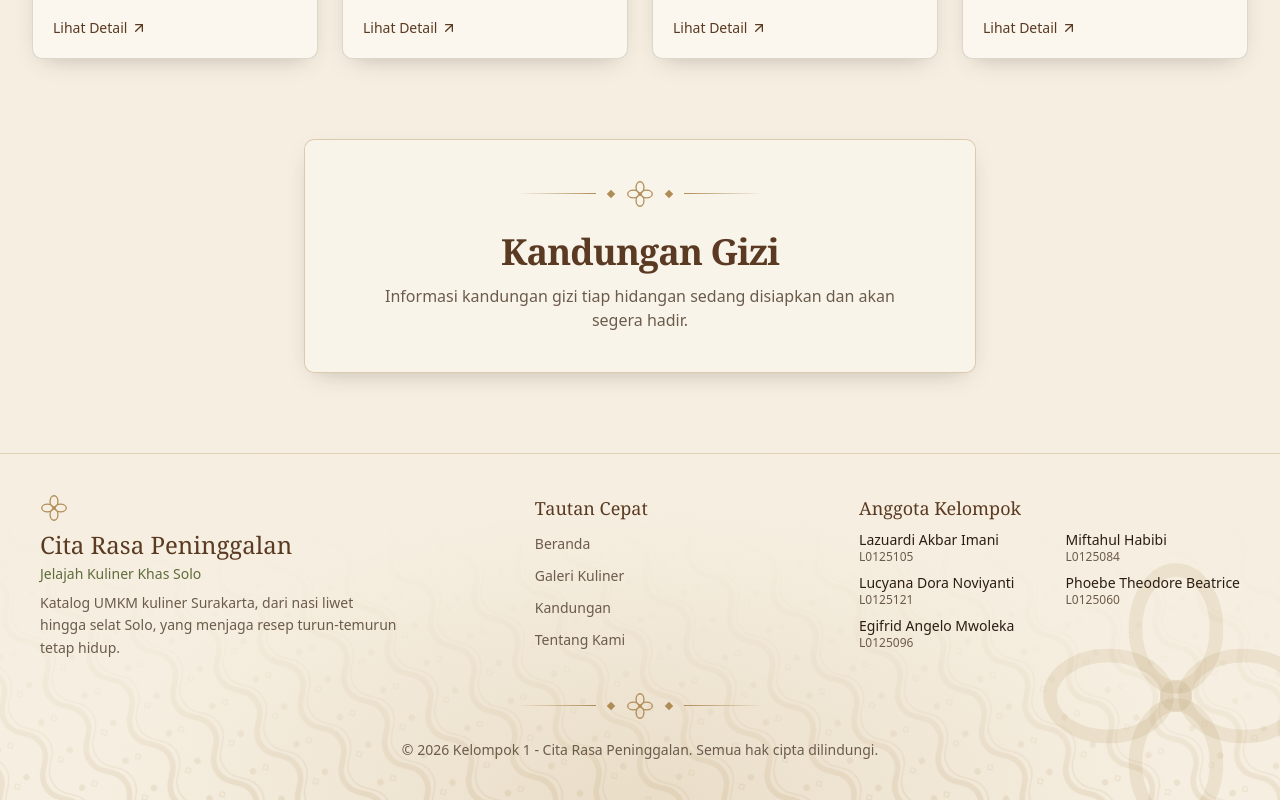
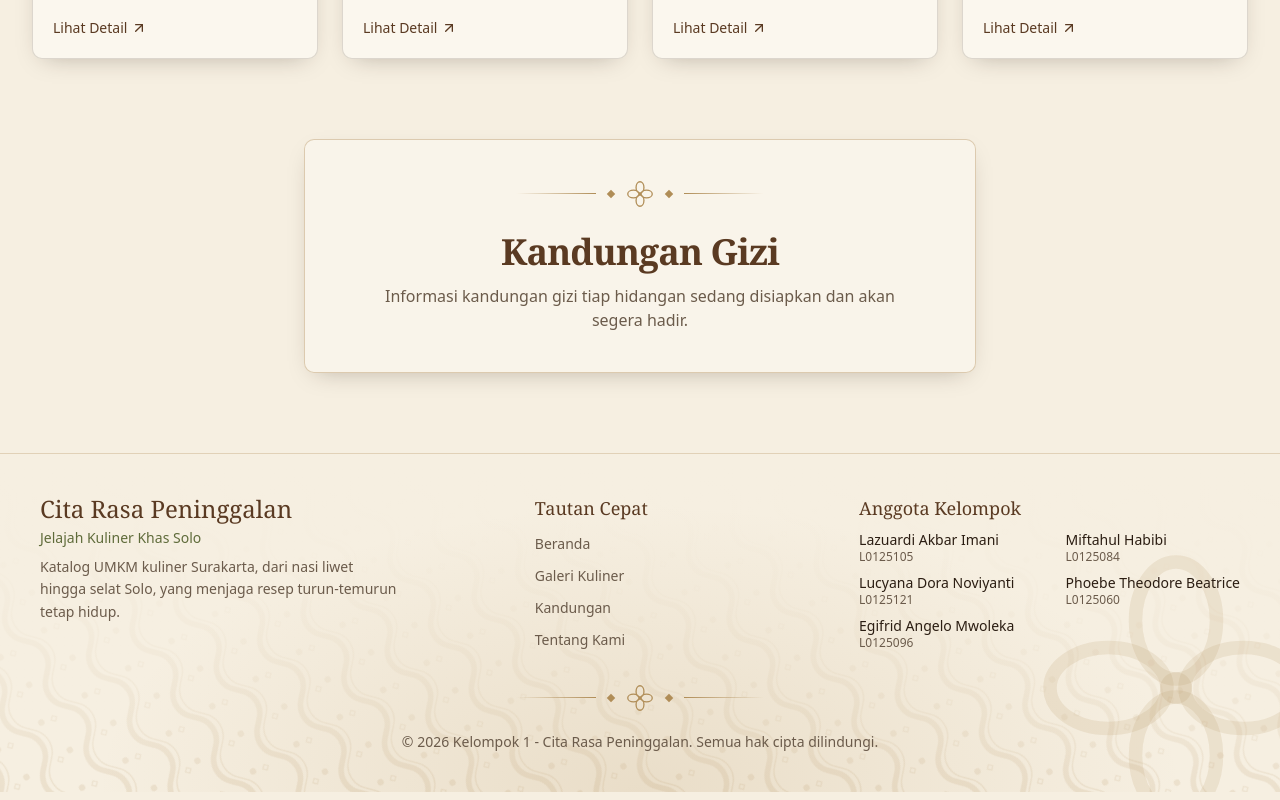
Before and after one commit to Dezkrazzer/katalog-umkm-solo, a Next.js app: page / in a window 1280 px wide. Shown: the part 2333-3133 px from the top of the page. Built offline with nearby package versions, Linux system fonts and the light colour scheme; a web font is replaced by a local one.

Commit message:
chore(footer): remove logo from footer

```diff
--- a/src/components/site-footer.tsx
+++ b/src/components/site-footer.tsx
@@ -58,7 +58,6 @@ export async function SiteFooter() {
         <div className="grid gap-6 text-center md:grid-cols-[1.6fr_1fr_auto] md:gap-10 md:text-left">
           {/* Nama aplikasi + deskripsi */}
           <section aria-labelledby="footer-app-name" className="flex flex-col items-center gap-2 md:items-start">
-            <KawungMark className="size-7 text-gold" />
             <div>
               <h2 id="footer-app-name" className="font-heading text-2xl leading-tight text-primary">
                 {APP_NAME}
```
